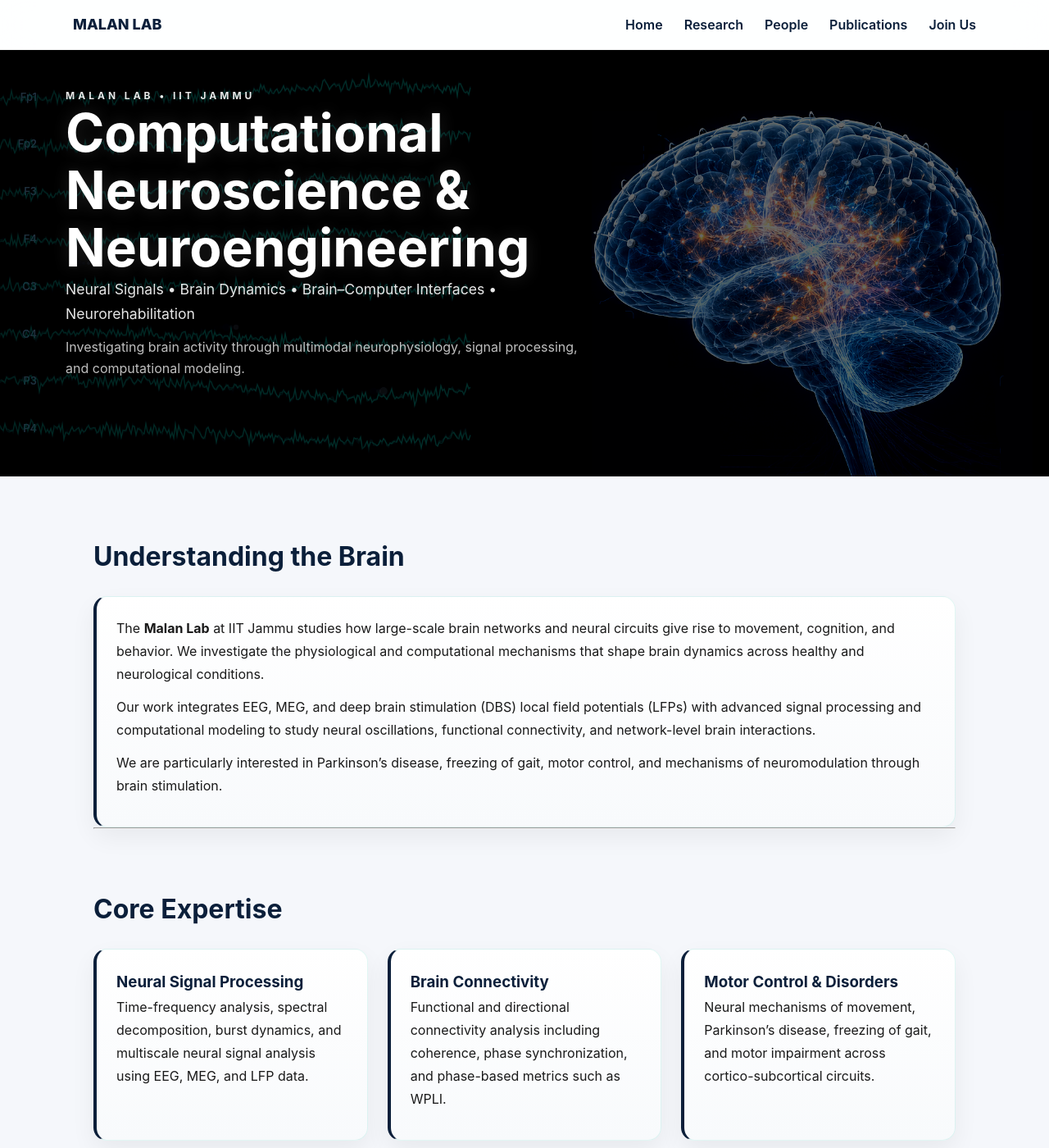
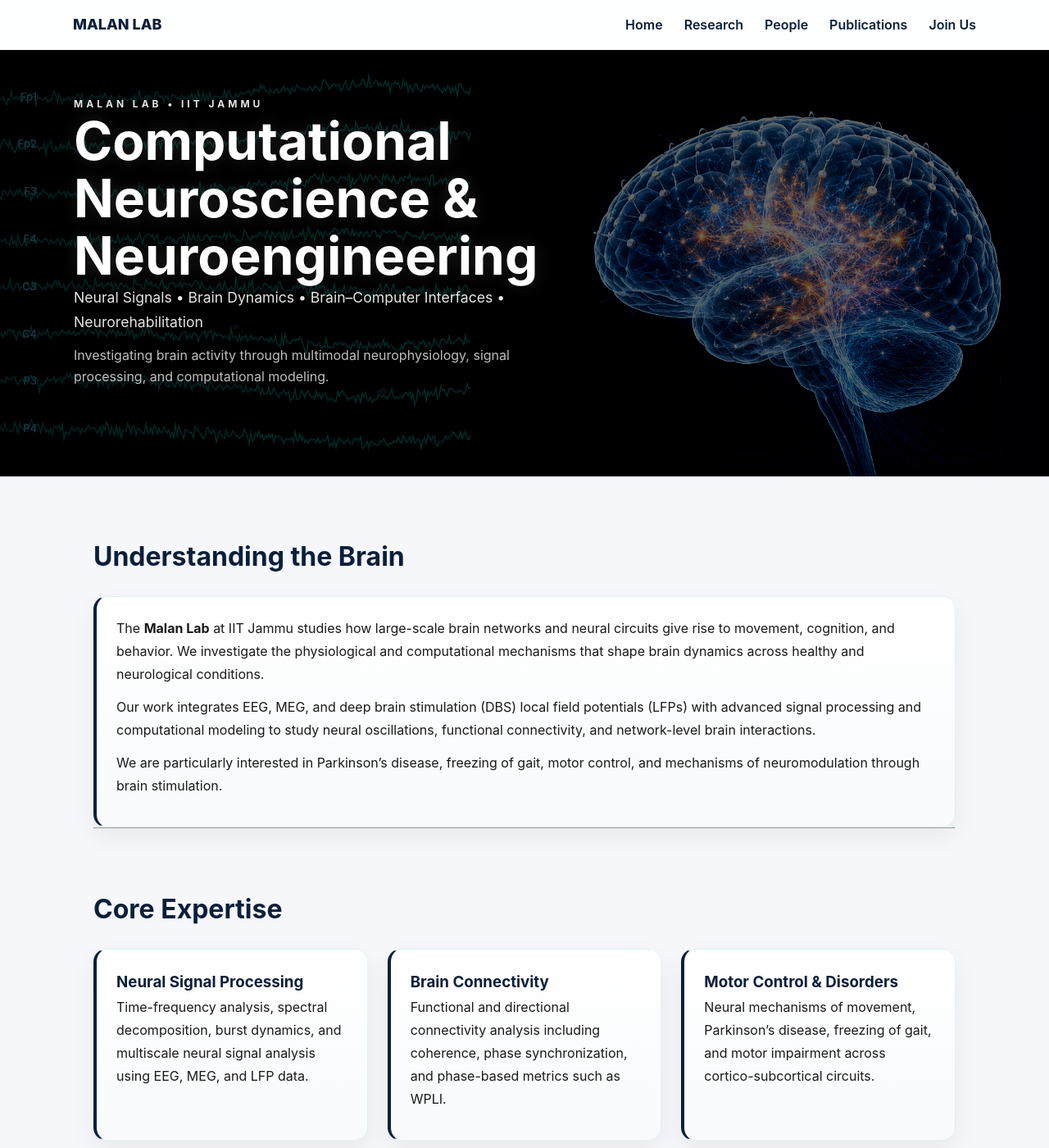
Before and after one commit to malanlab/malanlab.github.io, a Jekyll site: the page built from index.md, in a window 1280 px wide and 1400 px high. Shown: the whole window at 82% size. Built offline with Jekyll 4.4.1, drawn with Linux system fonts in a browser that asks for light colours.

Commit message:
Update style.css

```diff
--- a/assets/style.css
+++ b/assets/style.css
@@ -212,7 +212,15 @@
 
 
 .hero-left {
-  padding: 45px 80px;
+  position: absolute;
+  top: 55px;
+  left: 0;
+
+  padding-left: 90px;
+
+  max-width: 700px;
+
+  z-index: 10;
 }
 
 /* =========================
```
